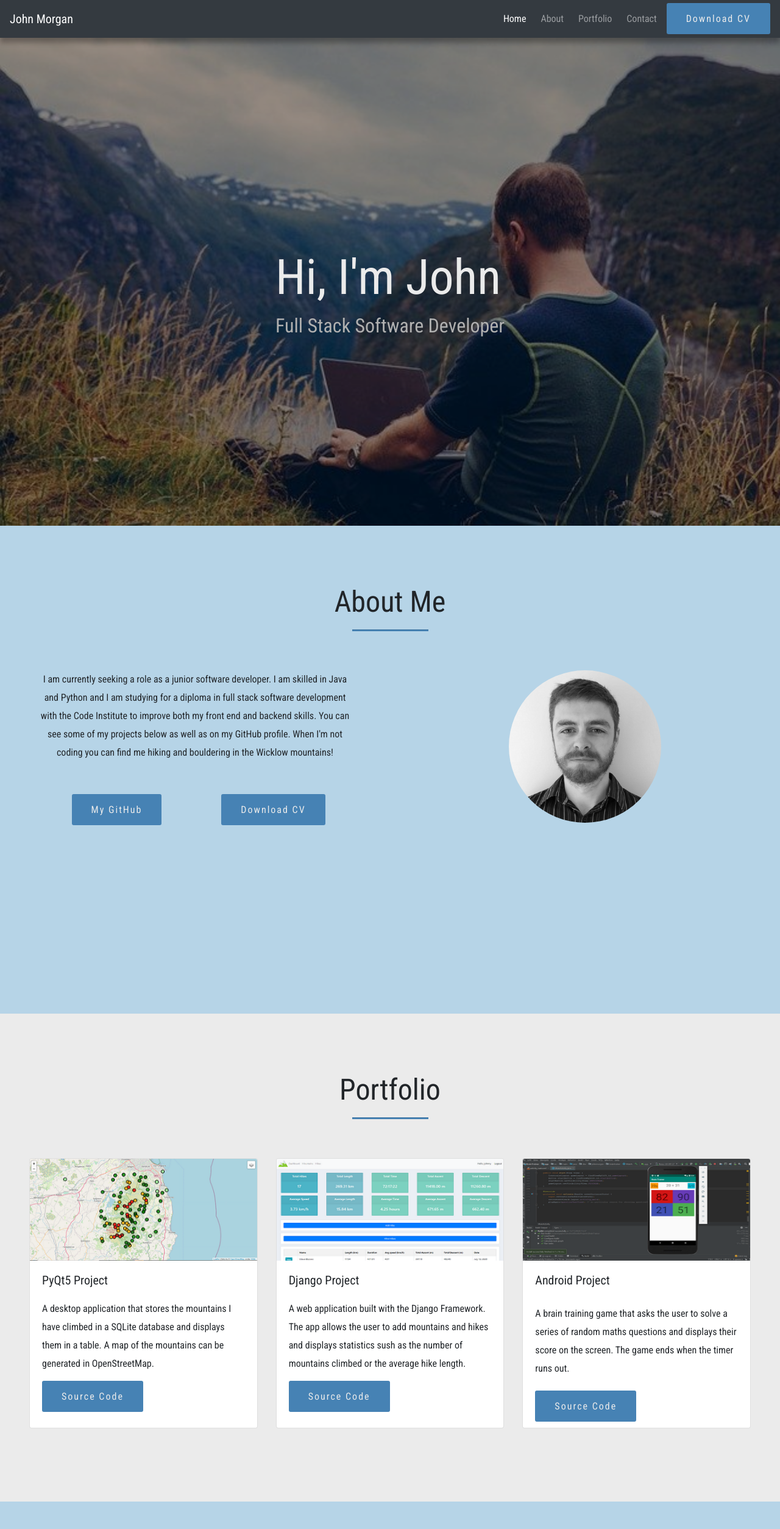
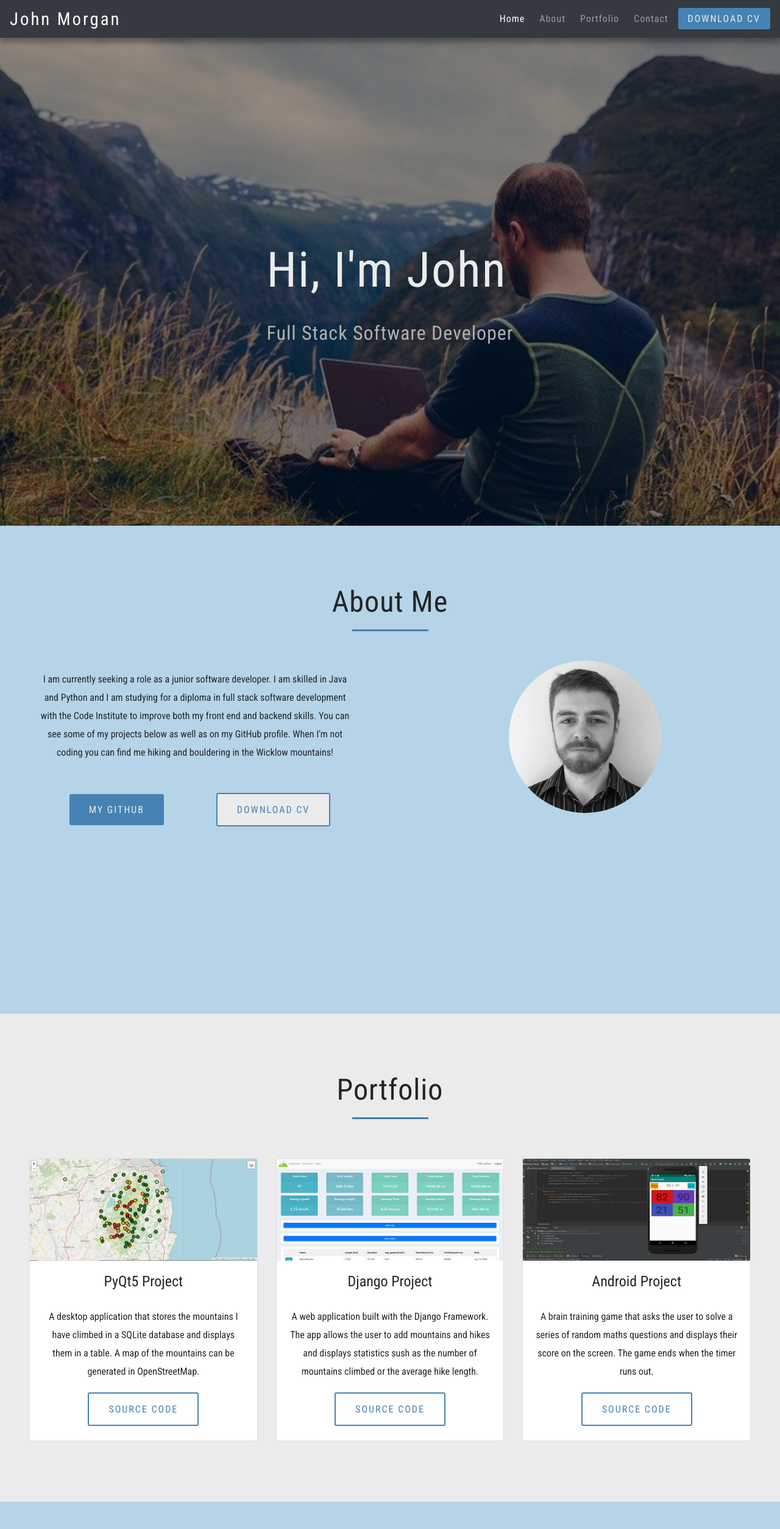
Before and after one commit to Johnny-Morgan/portfolio, a plain HTML site: page index.html in a window 1280 px wide. Shown: the top 2507 px of the page at 61% size. Drawn offline with nearby package versions, Linux system fonts and the light colour scheme.

Commit message:
Add vendor prefixes and update button CSS

```diff
--- a/assets/css/style.css
+++ b/assets/css/style.css
@@ -1,3 +1,10 @@
+/*
+* Prefixed by https://autoprefixer.github.io
+* PostCSS: v7.0.29,
+* Autoprefixer: v9.7.6
+* Browsers: last 4 version
+*/
+
 @import url("https://fonts.googleapis.com/css2?family=Roboto+Condensed:ital,wght@0,400;0,700;1,400;1,700&display=swap");
 
 /******GENERAL******/
@@ -12,6 +19,7 @@ body {
 h1 {
   font-size: 3rem;
   font-weight: 400;
+  letter-spacing: 1px;
 }
 
 section {
@@ -28,20 +36,45 @@ section {
 
 /******BUTTONS******/
 
-.button-blue {
-  background: #4682b4;
-  color: #ebebeb;
+.button {
   border-radius: 3px;
   letter-spacing: 2px;
   padding: 1rem 2rem;
-  border: none;
   cursor: pointer;
+  text-transform: uppercase;
 }
 
-.button-blue:hover {
-  color: #b6d4e7;
+.button:hover {
+  -webkit-transition: 0.3s;
+  -o-transition: 0.3s;
   transition: 0.3s;
   text-decoration: none;
+}
+
+.button-solid {
+  background: #4682b4;
+  color: #ebebeb;
+}
+
+.button-solid:hover {
+  color: #b6d4e7;
+  -webkit-transition: 0.3s;
+  -o-transition: 0.3s;
+  transition: 0.3s;
+}
+
+.button-outline {
+  background: #fff;
+  color: #4682b4;
+  border: 2px solid #4682b4;
+}
+
+.button-outline:hover {
+  color: #b6d4e7;
+  background: #4682b4;
+  -webkit-transition: 0.3s;
+  -o-transition: 0.3s;
+  transition: 0.3s;
 }
 
 /******COLORS******/
@@ -57,7 +90,18 @@ section {
 /******NAVIGATION******/
 
 .navbar {
+  -webkit-box-shadow: 0 8px 8px rgba(0, 0, 0, 0.3);
   box-shadow: 0 8px 8px rgba(0, 0, 0, 0.3);
+  letter-spacing: 1px;
+}
+
+.navbar-brand {
+  letter-spacing: 3px;
+  font-size: 1.8rem;
+}
+
+.navbar .button {
+  padding: 0.5rem 1rem;
 }
 
 /******HOME******/
@@ -66,8 +110,14 @@ section {
   background: url(../images/mountain-background.jpg) no-repeat bottom right
     fixed;
   background-size: cover;
+  display: -webkit-box;
+  display: -ms-flexbox;
   display: flex;
+  -webkit-box-align: center;
+  -ms-flex-align: center;
   align-items: center;
+  -webkit-box-pack: center;
+  -ms-flex-pack: center;
   justify-content: center;
   position: relative;
 }
@@ -84,19 +134,24 @@ section {
 .home-header {
   font-size: 500%;
   color: #ebebeb;
-  margin: 0;
+  margin-bottom: 2.5rem;
+  letter-spacing: 2px;
 }
 
 .hero-role {
   color: #b0b0b0;
-  margin-top: 1rem;
   font-size: 200%;
+  letter-spacing: 1px;
 }
 
 /******ABOUT******/
 
 .photo {
-  padding-top: 3rem;
+  padding-top: 2rem;
+}
+
+#about .button-outline {
+  background: #ebebeb;
 }
 
 /******PORTFOLIO******/
@@ -118,6 +173,7 @@ https://www.youtube.com/watch?v=s6rF1Josk9M&ab_channel=Webdev */
 .contact-form {
   background: #ebebeb;
   padding: 1rem;
+  box-shadow: 5px 5px 22px -10px rgba(0, 0, 0, 1);
 }
 
 .contact-form .form-field {
@@ -139,6 +195,8 @@ https://www.youtube.com/watch?v=s6rF1Josk9M&ab_channel=Webdev */
 
 .contact-form .input-text:focus + .label,
 .contact-form .input-text:valid + .label {
+  -webkit-transform: translateY(-20px);
+  -ms-transform: translateY(-20px);
   transform: translateY(-20px);
 }
 
@@ -154,6 +212,9 @@ https://www.youtube.com/watch?v=s6rF1Josk9M&ab_channel=Webdev */
   line-height: 26px;
   font-weight: 400;
   cursor: text;
+  -webkit-transition: -webkit-transform 0.2s ease-in-out;
+  transition: -webkit-transform 0.2s ease-in-out;
+  -o-transition: transform 0.2s ease-in-out;
   transition: transform 0.2s ease-in-out;
 }
 
@@ -185,6 +246,8 @@ https://www.youtube.com/watch?v=s6rF1Josk9M&ab_channel=Webdev */
 }
 
 .social i:hover {
+  -webkit-transition: 0.3s;
+  -o-transition: 0.3s;
   transition: 0.3s;
   color: #4682b4;
 }
@@ -204,13 +267,25 @@ https://www.youtube.com/watch?v=s6rF1Josk9M&ab_channel=Webdev */
 /******MEDIA QUERIES******/
 
 @media (max-width: 500px) {
+  .navbar-brand {
+    padding-left: 1rem;
+  }
+
   .home-header {
-    font-size: 350%;
+    font-size: 325%;
     text-align: center;
   }
 
   .hero-role {
-    font-size: 150%;
+    font-size: 130%;
+  }
+
+  .contact-details {
+    padding-left: 2rem;
+  }
+
+  .social i {
+    padding: 1rem;
   }
 }
 
@@ -219,3 +294,19 @@ https://www.youtube.com/watch?v=s6rF1Josk9M&ab_channel=Webdev */
     padding: 0 0 2rem;
   }
 }
+
+@media (max-width: 825px) {
+  .card-body .button {
+    font-size: 65%;
+    padding: 0.75em 1.25em;
+  }
+
+  #contact .button {
+    font-size: 85%;
+    padding: 0.75em 1.5em;
+  }
+
+  .icon {
+    font-size: 125%;
+  }
+}
--- a/index.html
+++ b/index.html
@@ -55,7 +55,7 @@
         </ul>
       </div>
       <div class="d-none d-md-block">
-        <a href="assets/docs/cv.pdf" target="_blank" class="button-blue"
+        <a href="assets/docs/cv.pdf" target="_blank" class="button button-solid"
           >Download CV</a
         >
       </div>
@@ -94,7 +94,7 @@
                 <a
                   href="https://github.com/Johnny-Morgan"
                   target="_blank"
-                  class="button-blue text-nowrap"
+                  class="button button-solid text-nowrap"
                   >My GitHub</a
                 >
               </div>
@@ -102,7 +102,7 @@
                 <a
                   href="assets/docs/cv.pdf"
                   target="_blank"
-                  class="button-blue text-nowrap"
+                  class="button button-outline text-nowrap"
                   >Download CV</a
                 >
               </div>
@@ -112,7 +112,7 @@
             <img
               src="assets/images/photo.png"
               class="rounded-circle"
-              alt=""
+              alt="John Morgan Photo"
               height="250"
               width="250"
             />
@@ -136,16 +136,16 @@
             src="assets/images/screenshot1.png"
             alt="Card image cap"
           />
-          <div class="card-body">
-            <h5 class="card-title">PyQt5 Project</h5>
-            <p class="card-text py-2">
+          <div class="card-body text-center mb-3">
+            <h4 class="card-title">PyQt5 Project</h4>
+            <p class="card-text py-3">
               A desktop application that stores the mountains I have climbed in
               a SQLite database and displays them in a table. A map of the
               mountains can be generated in OpenStreetMap.
             </p>
             <a
               href="https://github.com/Johnny-Morgan/mountains"
-              class="button-blue"
+              class="button button-outline text-nowrap"
               >Source Code</a
             >
           </div>
@@ -156,16 +156,16 @@
             src="assets/images/screenshot2.png"
             alt="Card image cap"
           />
-          <div class="card-body">
-            <h5 class="card-title">Django Project</h5>
-            <p class="card-text py-2">
+          <div class="card-body text-center">
+            <h4 class="card-title">Django Project</h4>
+            <p class="card-text py-3">
               A web application built with the Django Framework. The app allows
               the user to add mountains and hikes and displays statistics sush
               as the number of mountains climbed or the average hike length.
             </p>
             <a
               href="https://github.com/Johnny-Morgan/django-projects/tree/master/mountains"
-              class="button-blue"
+              class="button button-outline text-nowrap"
               >Source Code</a
             >
           </div>
@@ -176,8 +176,8 @@
             src="assets/images/screenshot3.png"
             alt="Card image cap"
           />
-          <div class="card-body">
-            <h5 class="card-title">Android Project</h5>
+          <div class="card-body text-center">
+            <h4 class="card-title">Android Project</h4>
             <p class="card-text py-3">
               A brain training game that asks the user to solve a series of
               random maths questions and displays their score on the screen. The
@@ -185,7 +185,7 @@
             </p>
             <a
               href="https://github.com/Johnny-Morgan/Android-apps/tree/master/Brain%20Trainer"
-              class="button-blue"
+              class="button button-outline text-nowrap"
               >Source Code</a
             >
           </div>
@@ -259,7 +259,7 @@
                     <input
                       type="submit"
                       value="Send Message"
-                      class="button-blue"
+                      class="button button-solid"
                     />
                   </div>
                 </div>
```
